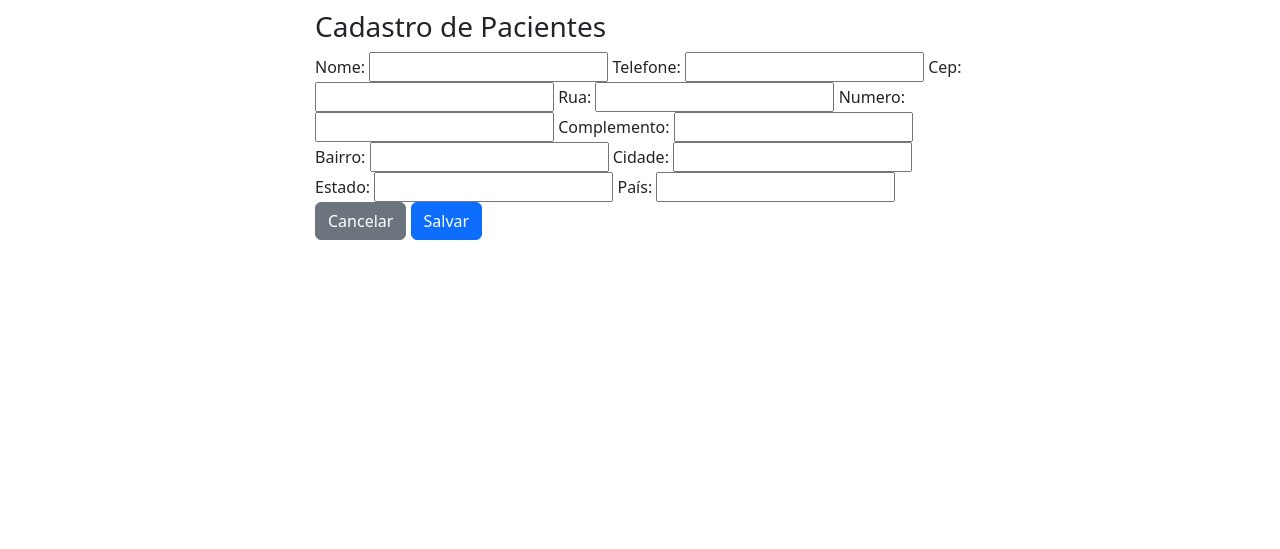
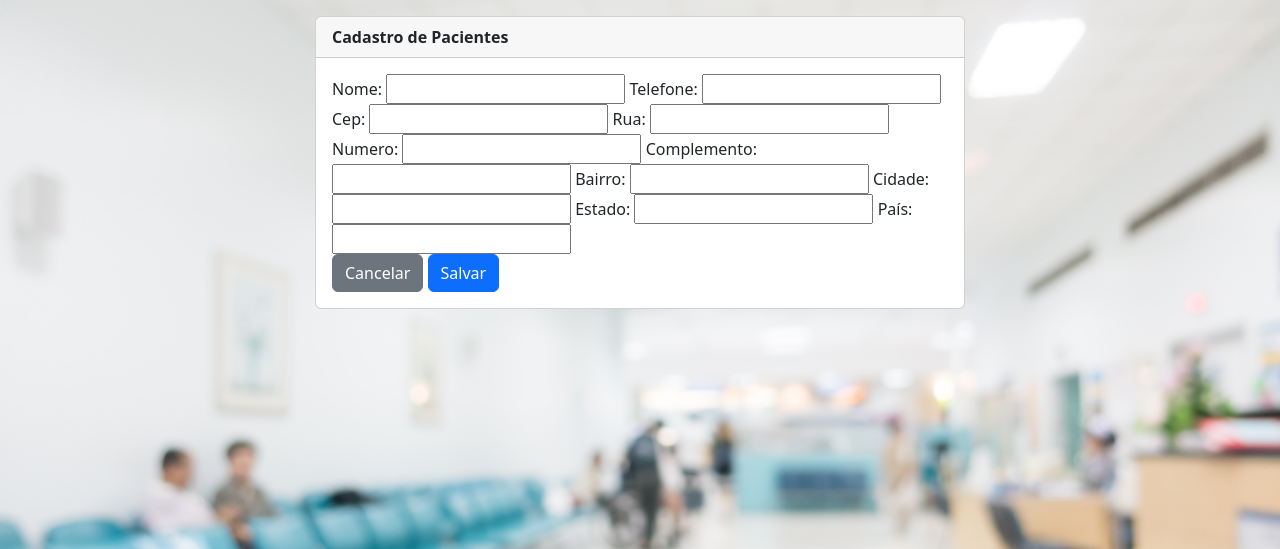
Before and after one commit to gbrlbarreto/ProjetoMedicalSys_Django, a Django app: page /clientes/new/ in a window 1280 px wide. Shown: the top 549 px of the page. Run offline with Django 4.2, Linux system fonts and the light colour scheme; a user stored in the database is signed in; parts of the project's set-up code (start-up, migrations or seed data) failed here and were passed over; some libraries are stand-ins or nearby versions.

Commit message:
Template agendamento form e paciente form

```diff
--- a/clientes/templates/person_form.html
+++ b/clientes/templates/person_form.html
@@ -7,23 +7,38 @@
 {% block title %} Cadastro de Pacientes {% endblock %}
 
 {% block main %}
-    <div style="padding-top:10px;">
-        <h3>Cadastro de Pacientes</h3>
+
+<style>
+    body {
+        background-image: url('../../media/photos/hospital_2.jpg');
+        background-attachment: fixed;
+        background-size: cover;
+    }
+</style>
+
+<p>
+<div class="card text-left">
+    <div class="card-header">
+        <b>Cadastro de Pacientes</b>
     </div>
-
-    <form method="POST" enctype="multipart/form-data">
-        {% csrf_token %}  <!-- Proteção para não ser possível manipular formularios -->
-        {{ form|bootstrap }}   <!-- form é o formulario declarado em person_new -->
-        <br>
-        <a href="{% url 'person_list' %}" class="btn btn-secondary">Cancelar</a>
-        <button type="submit" class="btn btn-primary">Salvar</button>
-    </form>
+    <div class="card-body">
+        <form method="POST" enctype="multipart/form-data">
+            {% csrf_token %}
+            <!-- Proteção para não ser possível manipular formularios -->
+            {{ form|bootstrap }}
+            <!-- form é o formulario declarado em person_new -->
+            <br>
+            <a href="{% url 'person_list' %}" class="btn btn-secondary">Cancelar</a>
+            <button type="submit" class="btn btn-primary">Salvar</button>
+        </form>
+    </div>
+</div>
 
 <script src={% static 'jquery-3.6.0.min.js' %}></script>
 <script src={% static 'jquery.mask.min.js' %}></script>
 
 <script>
-    $(document).ready(function(){
+    $(document).ready(function () {
         $('#id_telefone').mask('(00) 00000-0000');
         $('#id_cep').mask('00000-000');
     })
```
Also changed, not shown: agendamentos/templates/agendamentos_form.html (+15 -3 lines), db.sqlite3.
